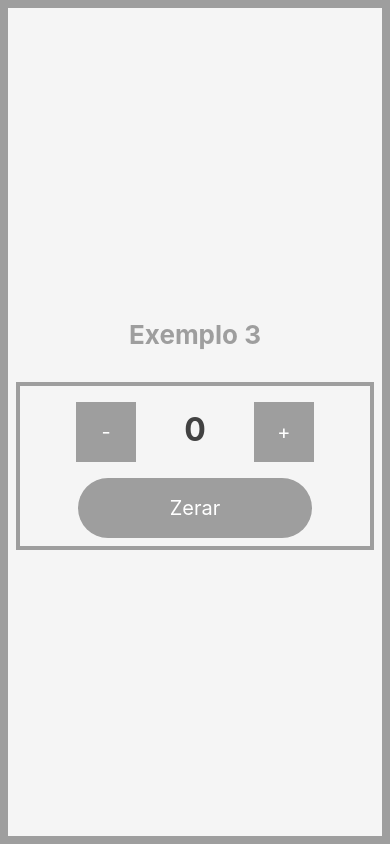
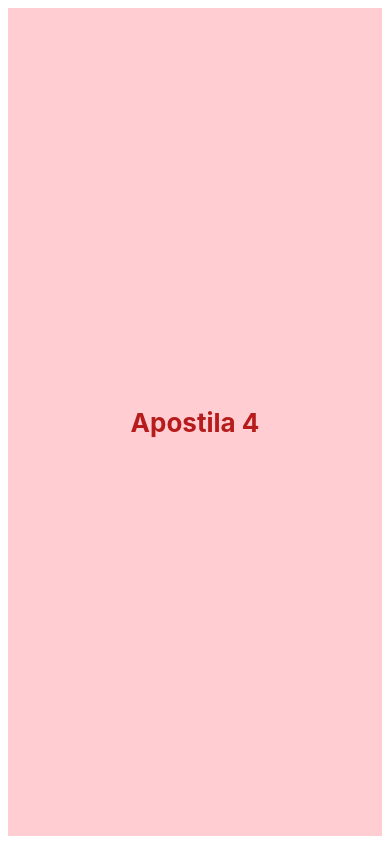
Before and after one commit to YudiNamaizawa/reactNative_intro, a React Native app: screen / in a window 390 px wide. Built offline with nearby package versions, Linux system fonts and the light colour scheme.

Commit message:
aula 29-05-23

```diff
--- a/App.js
+++ b/App.js
@@ -2,11 +2,12 @@
 import { StyleSheet, View } from 'react-native';
 
 import Apostila_003 from './components/apostila_003';
+import Apostila_004 from './components/apostila_004';
 
 export default function App() {
   return (
     <View style={styles.container}>
-      <Apostila_003 />
+      <Apostila_004 />
       <StatusBar style="auto" />
     </View>
   );
@@ -16,8 +17,9 @@
   container: {
     flex: 1,
     justifyContent: 'center',
+    alignItems: 'center',
     //paddingTop: Constants.statusBarHeight,
-    backgroundColor: '#9E9E9E',
+    backgroundColor: '#FFF',
     padding: 8,
   },
 });
--- /dev/null
+++ b/components/apostila_004/index.js
@@ -0,0 +1,13 @@
+import {View, Text} from 'react-native';
+
+import styles from './styles';
+
+function Index() {
+    return(
+        <View style={styles.container}>
+            <Text style={styles.texto}>Apostila 4</Text>
+        </View>
+    );
+}
+
+export default Index;
--- /dev/null
+++ b/components/apostila_004/styles.js
@@ -0,0 +1,18 @@
+import { StyleSheet } from 'react-native';
+
+const styles = StyleSheet.create({
+    container: {
+        flex: 1,
+        justifyContent: 'center',
+        alignItems: 'center',
+        backgroundColor: '#ffcdd2',
+        width: '100%',
+    },
+    texto: {
+        fontSize: 26,
+        fontWeight: 'bold',
+        color: '#b71c1c',
+    }
+});
+
+export default styles;
```
